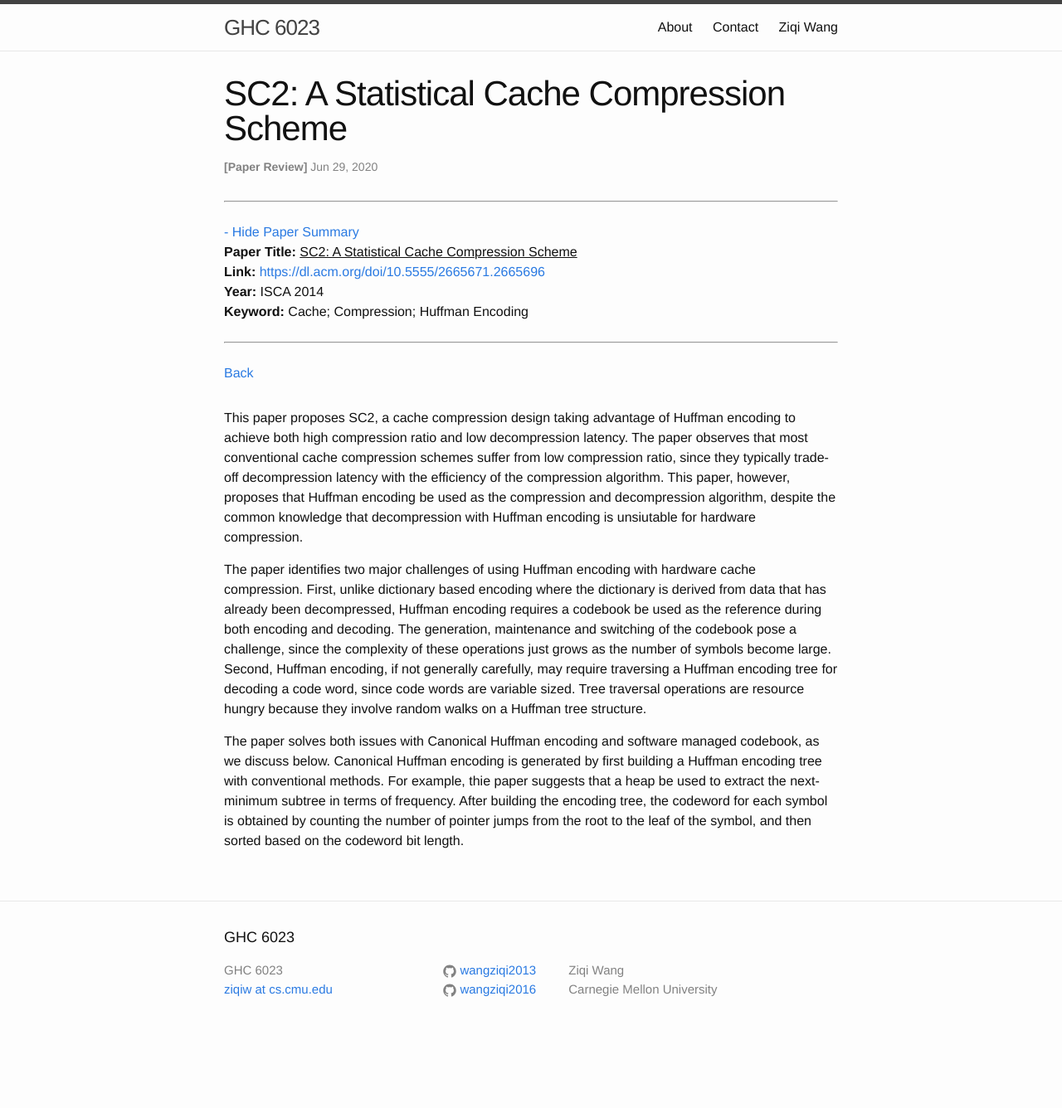
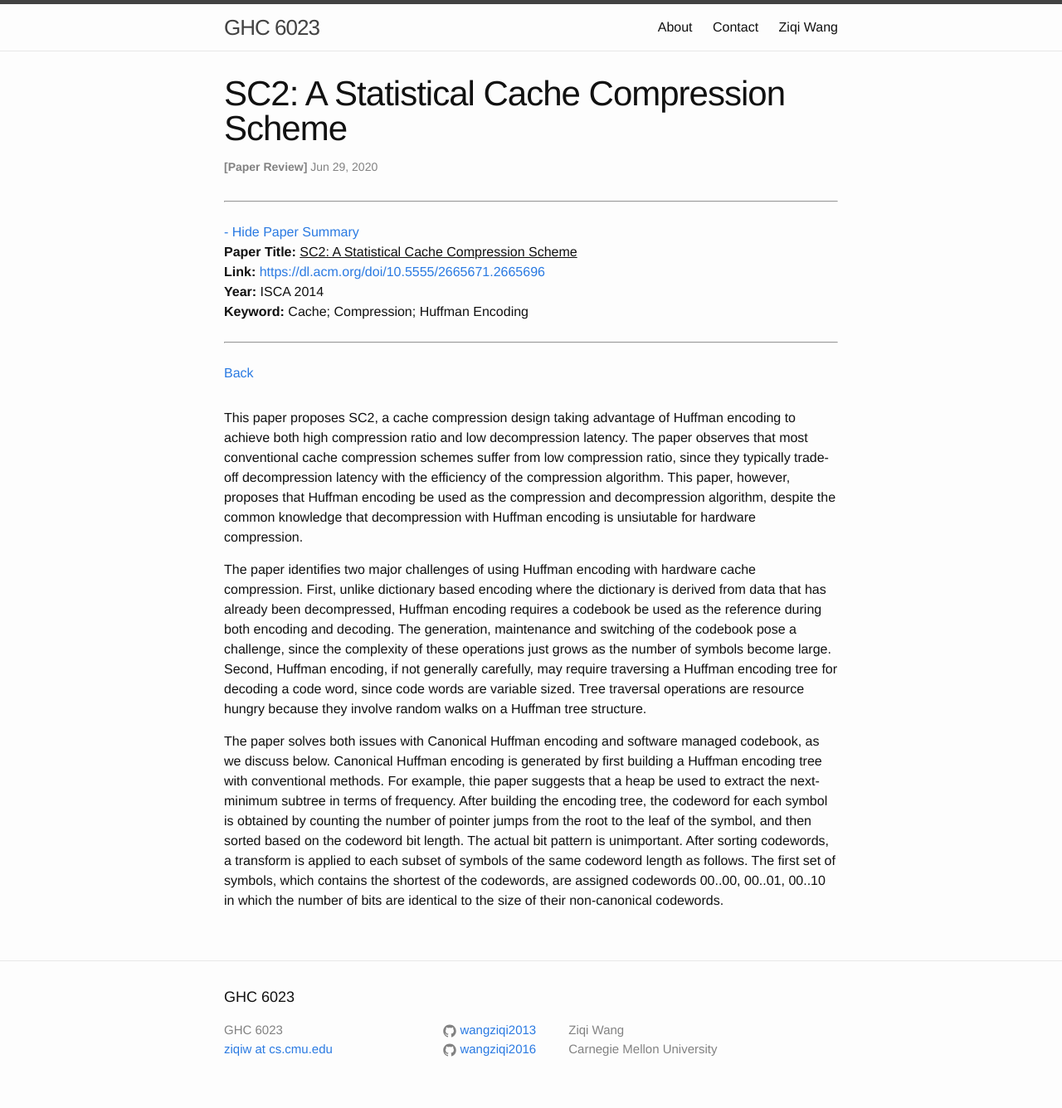
Before and after one commit to wangziqi2013/wangziqi2013.github.io, a Jekyll site: the page built from _posts/2020-06-29-sc2.markdown, in a window 1280 px wide. Shown: the whole page at 83% size. Built offline with Jekyll 4.4.1, drawn with Linux system fonts in a browser that asks for light colours; before the commit the page ends 1264 px from its top, so only the background shows below that.

Commit message:
Finish Huffman

```diff
--- a/_posts/2020-06-29-sc2.markdown
+++ b/_posts/2020-06-29-sc2.markdown
@@ -31,4 +31,7 @@ The paper solves both issues with Canonical Huffman encoding and software manage
 Canonical Huffman encoding is generated by first building a Huffman encoding tree with conventional methods. For example,
 thie paper suggests that a heap be used to extract the next-minimum subtree in terms of frequency. After building
 the encoding tree, the codeword for each symbol is obtained by counting the number of pointer jumps from the root
-to the leaf of the symbol, and then sorted based on the codeword bit length.
+to the leaf of the symbol, and then sorted based on the codeword bit length. The actual bit pattern is unimportant.
+After sorting codewords, a transform is applied to each subset of symbols of the same codeword length as follows.
+The first set of symbols, which contains the shortest of the codewords, are assigned codewords 00..00, 00..01, 00..10
+in which the number of bits are identical to the size of their non-canonical codewords.
```
